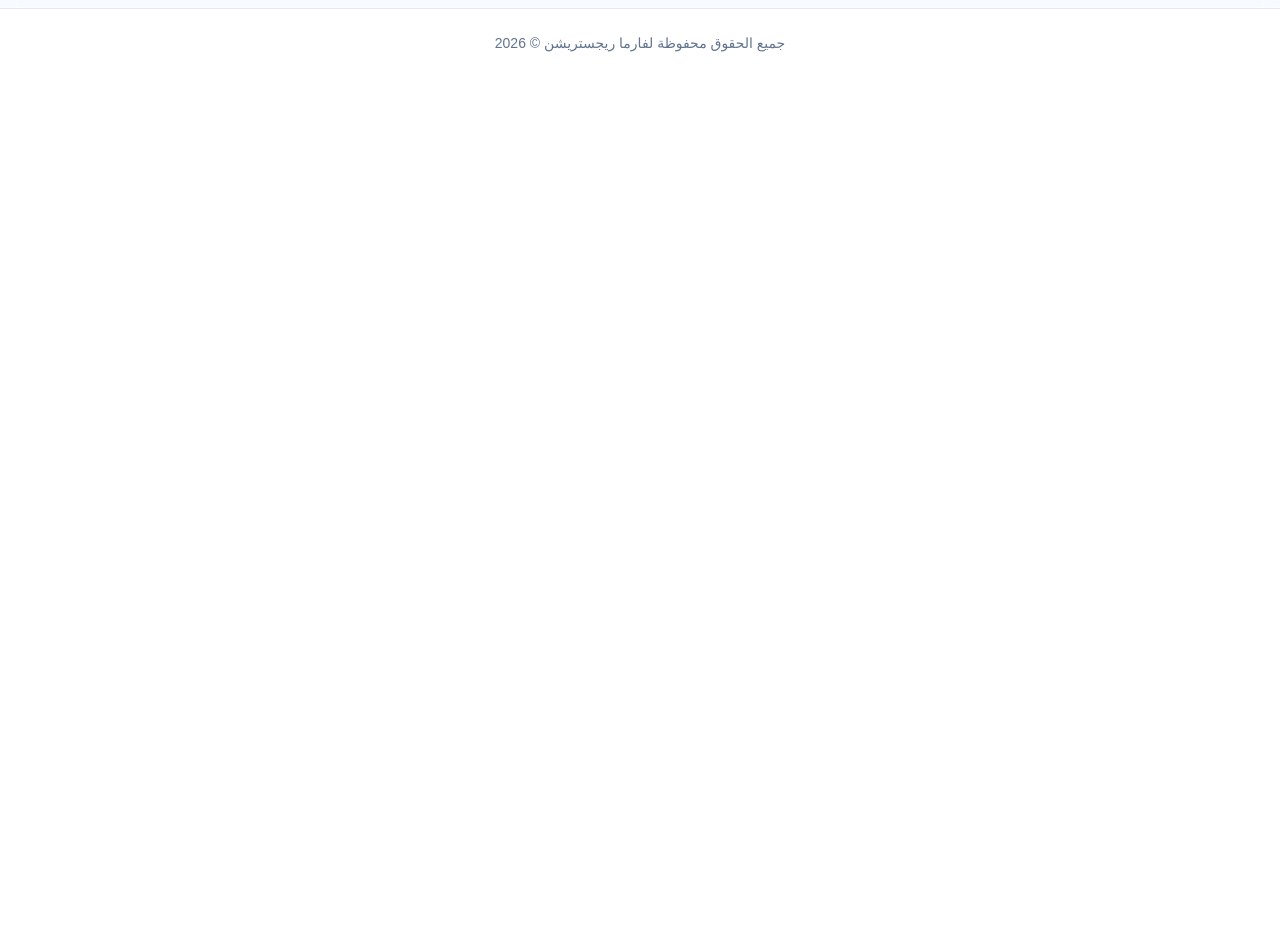
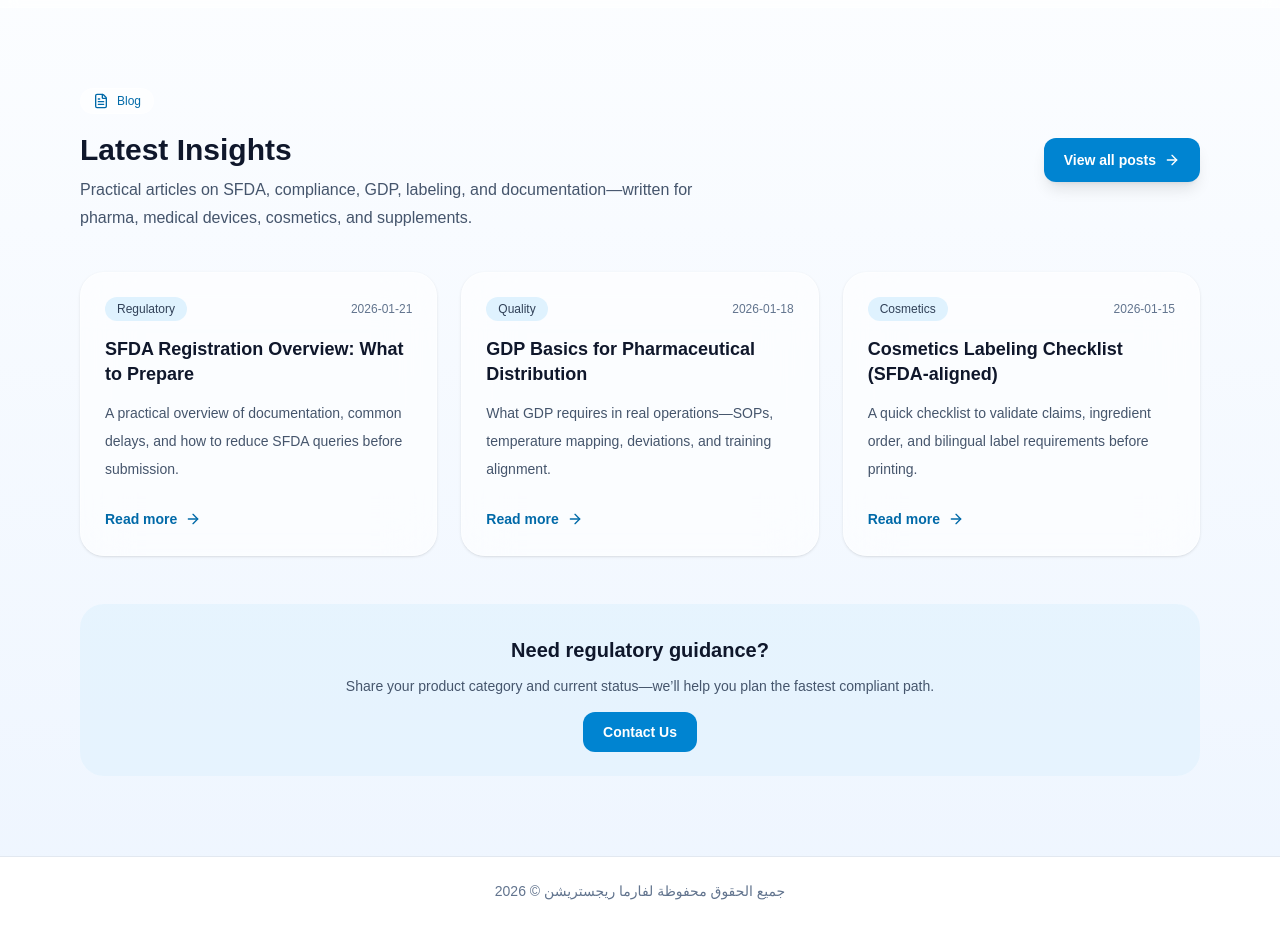
Before and after one commit to Nusamaj/pharma-registration, a Next.js app: page /en in a window 1280 px wide. Shown: the part 1440-2365 px from the top of the page. Before the commit the page ends 1517 px from the top, so only its background shows below. Built offline with nearby package versions, Linux system fonts and the light colour scheme.

Commit message:
Update contact page

```diff
--- a/src/app/en/page.tsx
+++ b/src/app/en/page.tsx
@@ -8,6 +8,8 @@ import {
   Target,
   Eye,
   LucideIcon,
+  FileText,
+  ArrowRight,
 } from "lucide-react";
 
 // 1. تعريف أنواع البيانات لـ TypeScript لمنع خطأ الـ Build
@@ -22,7 +24,15 @@ interface ValueItem {
   text: string;
 }
 
-// 2. إضافة البيانات كاملة مع تحديد النوع
+interface BlogPost {
+  slug: string;
+  title: string;
+  date: string;
+  category: string;
+  excerpt: string;
+}
+
+// 2. البيانات
 const services: ServiceItem[] = [
   {
     title: "Pharmaceutical",
@@ -88,6 +98,34 @@ const values: ValueItem[] = [
   },
 ];
 
+// Blog preview (same slugs as your blog pages)
+const blogPosts: BlogPost[] = [
+  {
+    slug: "sfda-registration-overview",
+    title: "SFDA Registration Overview: What to Prepare",
+    date: "2026-01-21",
+    category: "Regulatory",
+    excerpt:
+      "A practical overview of documentation, common delays, and how to reduce SFDA queries before submission.",
+  },
+  {
+    slug: "gdp-basics",
+    title: "GDP Basics for Pharmaceutical Distribution",
+    date: "2026-01-18",
+    category: "Quality",
+    excerpt:
+      "What GDP requires in real operations—SOPs, temperature mapping, deviations, and training alignment.",
+  },
+  {
+    slug: "cosmetics-labeling",
+    title: "Cosmetics Labeling Checklist (SFDA-aligned)",
+    date: "2026-01-15",
+    category: "Cosmetics",
+    excerpt:
+      "A quick checklist to validate claims, ingredient order, and bilingual label requirements before printing.",
+  },
+];
+
 export default function EnHomePage() {
   return (
     <main className="min-h-screen bg-gradient-to-b from-sky-50 via-white to-blue-50 text-slate-900">
@@ -134,11 +172,8 @@ export default function EnHomePage() {
             <div className="glass-card p-8 shadow-xl fade-up delay-1">
               <p className="text-lg font-bold">Trusted Regulatory Support</p>
               <div className="mt-6 space-y-4">
-                {[
-                  "SFDA-aligned documentation",
-                  "Process streamlining",
-                  "Operational readiness",
-                ].map((x) => (
+                {["SFDA-aligned documentation", "Process streamlining", "Operational readiness"].map(
+                  (x) => (
                     <div
                       key={x}
                       className="flex items-center gap-3 rounded-2xl border border-white/60 bg-white/40 p-4 transition-all hover:translate-x-2"
@@ -146,7 +181,8 @@ export default function EnHomePage() {
                       <ShieldCheck className="h-5 w-5 text-sky-600" />
                       <span className="text-sm font-medium">{x}</span>
                     </div>
-                ))}
+                  )
+                )}
               </div>
             </div>
           </div>
@@ -169,7 +205,9 @@ export default function EnHomePage() {
               <h3 className="font-bold text-lg mb-3">{service.title}</h3>
               <ul className="text-xs text-slate-500 space-y-2">
                 {service.items.map((item, i) => (
-                  <li key={i} className="flex gap-2"><span>•</span> {item}</li>
+                  <li key={i} className="flex gap-2">
+                    <span>•</span> {item}
+                  </li>
                 ))}
               </ul>
             </div>
@@ -191,6 +229,7 @@ export default function EnHomePage() {
               </p>
             </div>
           </div>
+
           <div className="flex gap-6 fade-up delay-1">
             <div className="glass-icon bg-sky-100 text-sky-700 shrink-0">
               <Eye />
@@ -204,6 +243,77 @@ export default function EnHomePage() {
           </div>
         </div>
       </section>
+
+      {/* BLOG SECTION (NEW) */}
+      <section className="mx-auto max-w-6xl px-4 py-20">
+        <div className="flex flex-col items-center justify-between gap-4 md:flex-row">
+          <div className="fade-up">
+            <p className="inline-flex items-center gap-2 rounded-full border border-white/40 bg-white/60 backdrop-blur px-3 py-1 text-xs font-medium text-sky-700">
+              <FileText className="h-4 w-4" />
+              Blog
+            </p>
+            <h2 className="mt-4 text-3xl font-bold">Latest Insights</h2>
+            <p className="mt-2 max-w-2xl text-slate-600 leading-7">
+              Practical articles on SFDA, compliance, GDP, labeling, and documentation—written for
+              pharma, medical devices, cosmetics, and supplements.
+            </p>
+          </div>
+
+          <div className="fade-up">
+            <Link
+              href="/en/blog"
+              className="inline-flex items-center gap-2 rounded-xl bg-sky-600 px-5 py-3 text-sm font-semibold text-white shadow-lg hover:bg-sky-700 transition-all"
+            >
+              View all posts <ArrowRight className="h-4 w-4" />
+            </Link>
+          </div>
+        </div>
+
+        <div className="mt-10 grid gap-6 md:grid-cols-3">
+          {blogPosts.map((post, index) => (
+            <article
+              key={post.slug}
+              className="glass-card glass-card-hover p-6 fade-up"
+              style={{ animationDelay: `${index * 0.1}s` }}
+            >
+              <div className="flex items-center justify-between text-xs text-slate-500">
+                <span className="rounded-full bg-sky-100 px-3 py-1 text-slate-700">
+                  {post.category}
+                </span>
+                <span>{post.date}</span>
+              </div>
+
+              <h3 className="mt-4 text-lg font-bold leading-snug">{post.title}</h3>
+              <p className="mt-3 text-sm text-slate-600 leading-7">{post.excerpt}</p>
+
+              <div className="mt-6">
+                <Link
+                  href={`/en/blog/${post.slug}`}
+                  className="inline-flex items-center gap-2 text-sm font-semibold text-sky-700 hover:underline"
+                >
+                  Read more <ArrowRight className="h-4 w-4" />
+                </Link>
+              </div>
+            </article>
+          ))}
+        </div>
+
+        <div className="mt-12 rounded-3xl bg-sky-100/60 p-8 text-center">
+          <h3 className="text-xl font-bold">Need regulatory guidance?</h3>
+          <p className="mt-2 text-sm text-slate-600 leading-7">
+            Share your product category and current status—we’ll help you plan the fastest compliant
+            path.
+          </p>
+          <div className="mt-5">
+            <Link
+              href="/en/contact"
+              className="rounded-xl bg-sky-600 px-5 py-3 text-sm font-semibold text-white hover:bg-sky-700"
+            >
+              Contact Us
+            </Link>
+          </div>
+        </div>
+      </section>
     </main>
   );
 }
```
Lines whose indentation alone changed are shown as unchanged.
